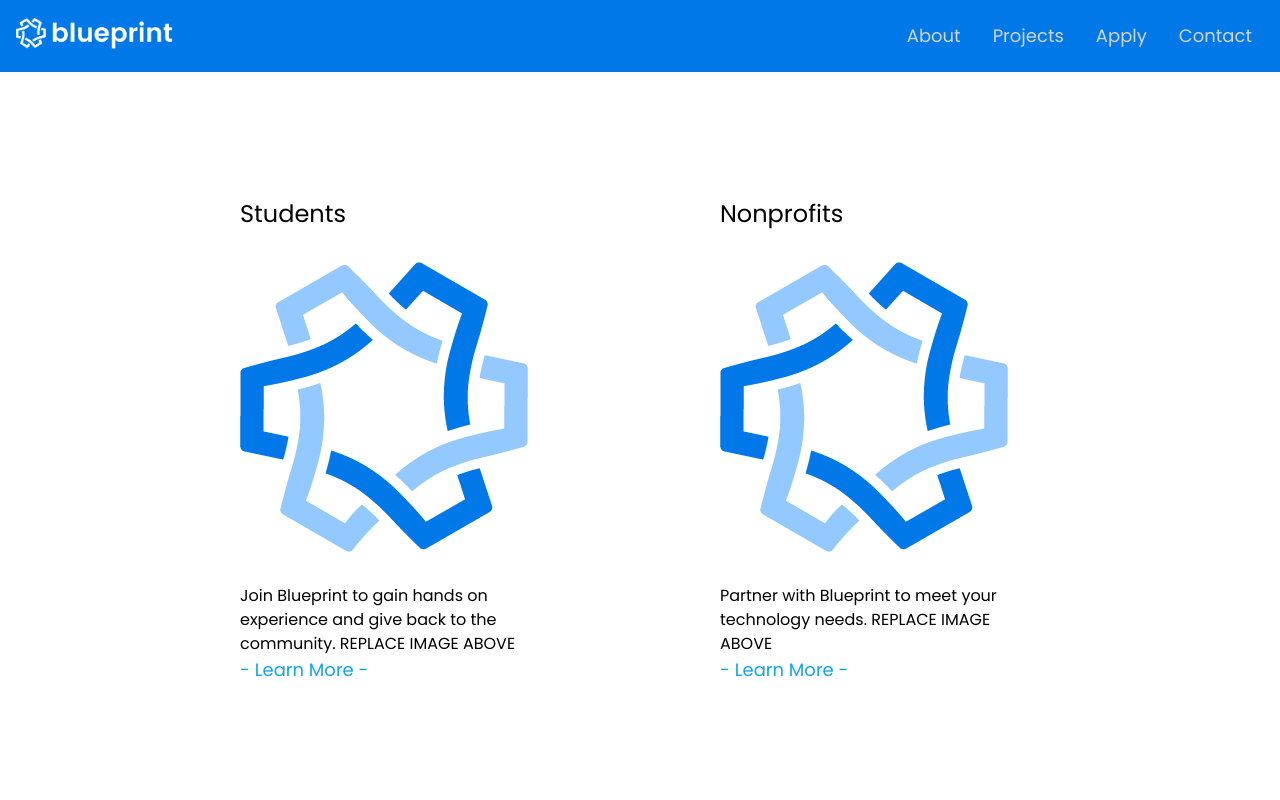
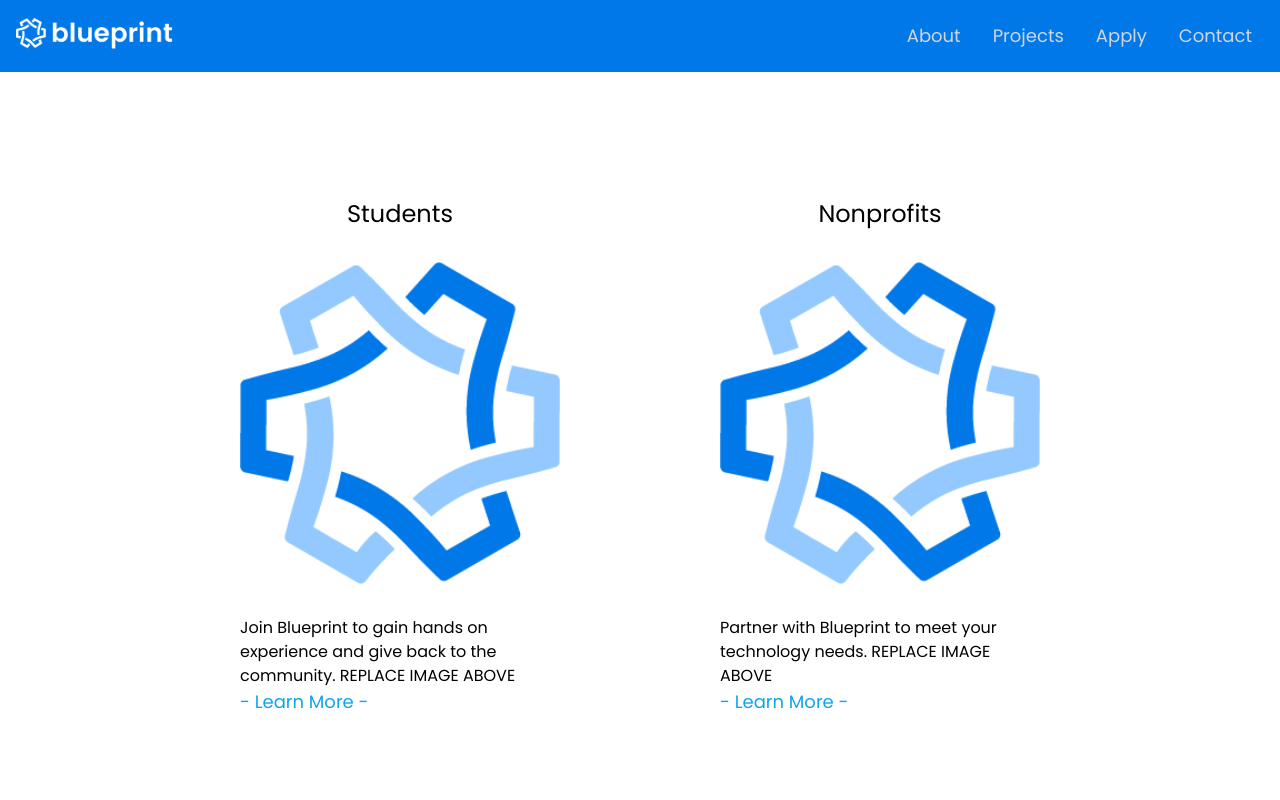
Before and after one commit to OwenTruong/blueprint_website, a React (Create React App) app: page /apply in a window 1280 px wide. Shown: the top 800 px of the page. Built offline with nearby package versions, Linux system fonts and the light colour scheme.

Commit message:
centered student and nonprofit section

```diff
--- a/src/components/Apply.jsx
+++ b/src/components/Apply.jsx
@@ -5,9 +5,8 @@ function Apply() {
   return (
     <div className="flex flex-col h-screen">
       <div className="flex justify-center align-center py-32 mb-auto">
-        <div className="w-1/4 mx-20">
-          <div>
-            <p className="text-2xl">Students</p>
+        <div className="w-1/4 mx-20 flex flex-col justify-center align-center">
+          <p className="text-2xl text-center">Students</p>
           <img src={logo} className="object-cover py-8" alt="Blueprint Logo" />
           <p className="text-m">
             {" "}
@@ -19,10 +18,8 @@ function Apply() {
             - Learn More -{" "}
           </Link>
         </div>
-        </div>
-        <div className="w-1/4 mx-20">
-          <div>
-            <p className="text-2xl">Nonprofits</p>
+        <div className="w-1/4 mx-20 flex flex-col justify-center align-center">
+          <p className="text-2xl text-center">Nonprofits</p>
           <img src={logo} className="object-cover py-8" alt="Blueprint Logo" />
           <p className="text-m">
             {" "}
@@ -35,7 +32,6 @@ function Apply() {
         </div>
       </div>
     </div>
-    </div>
   );
 }
 
```
Lines whose indentation alone changed are shown as unchanged.
